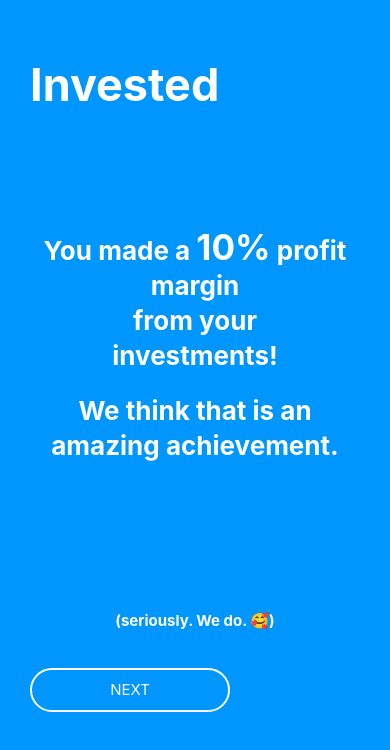
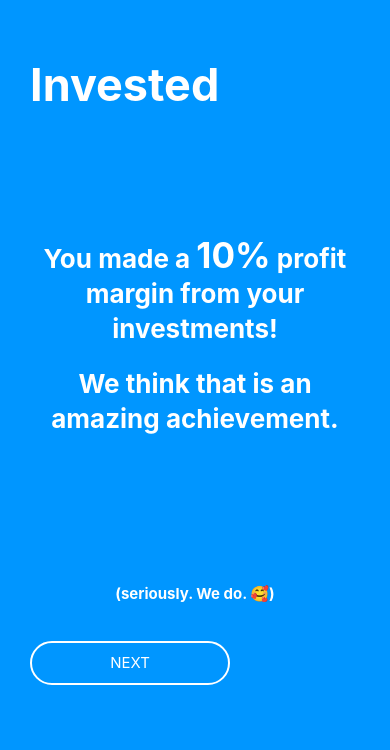
Before and after one commit to Lo-pez/Stacked, a React Native app in the folder stacked/: screen /WrapData4 in a window 390 px wide. Shown: the top 750 px of the page. Built offline with nearby package versions, Linux system fonts and the light colour scheme.

Commit message:
height match between android and ios

```diff
--- a/stacked/components/WrapData4.js
+++ b/stacked/components/WrapData4.js
@@ -20,7 +20,7 @@ const WrapData4 = ({navigation}) => {
         easing="ease-out-cubic"
         duration={2000}
         delay={600}
-        style={{marginTop: 120}}>
+        style={{marginTop: 128}}>
         <Animatable.Text
           animation="pulse"
           easing="ease-in-out"
@@ -33,7 +33,7 @@ const WrapData4 = ({navigation}) => {
           <Text style={{fontSize: 35, lineHeight: 35}}>
             {data.user.fun_metrics.investment_metric}%
           </Text>
-          <Text> profit margin</Text>
+          <Text> profit</Text>
         </Animatable.Text>
 
         <Animatable.Text
@@ -44,7 +44,7 @@ const WrapData4 = ({navigation}) => {
           delay={1100}
           duration={2000}
           style={styles.compare}>
-          from your
+          margin from your
         </Animatable.Text>
 
         <Animatable.Text
--- a/stacked/components/WrapData5.js
+++ b/stacked/components/WrapData5.js
@@ -93,7 +93,7 @@ const styles = StyleSheet.create({
   },
   desc: {
     color: '#ffffff',
-    marginTop: 70,
+    marginTop: 78,
     fontSize: 15,
     lineHeight: 15,
     fontWeight: 'bold',
--- a/stacked/components/Wrapped.js
+++ b/stacked/components/Wrapped.js
@@ -72,7 +72,7 @@ const styles = StyleSheet.create({
   },
   top: {
     //textAlign: 'center',
-    marginTop: 130,
+    marginTop: 89,
     fontSize: 64,
     fontWeight: 'bold',
     lineHeight: 60,
@@ -80,9 +80,9 @@ const styles = StyleSheet.create({
   },
   title: {
     //textAlign: 'center',
-    fontSize: 56,
+    fontSize: 59,
     fontWeight: 'bold',
-    lineHeight: 60,
+    lineHeight: 65,
     color: '#ffffff',
   },
   desc: {
@@ -93,7 +93,7 @@ const styles = StyleSheet.create({
     color: '#ffffff',
   },
   button: {
-    marginTop: 180,
+    marginTop: 120,
   },
   buttonText: {
     color: '#ffffff',
```
